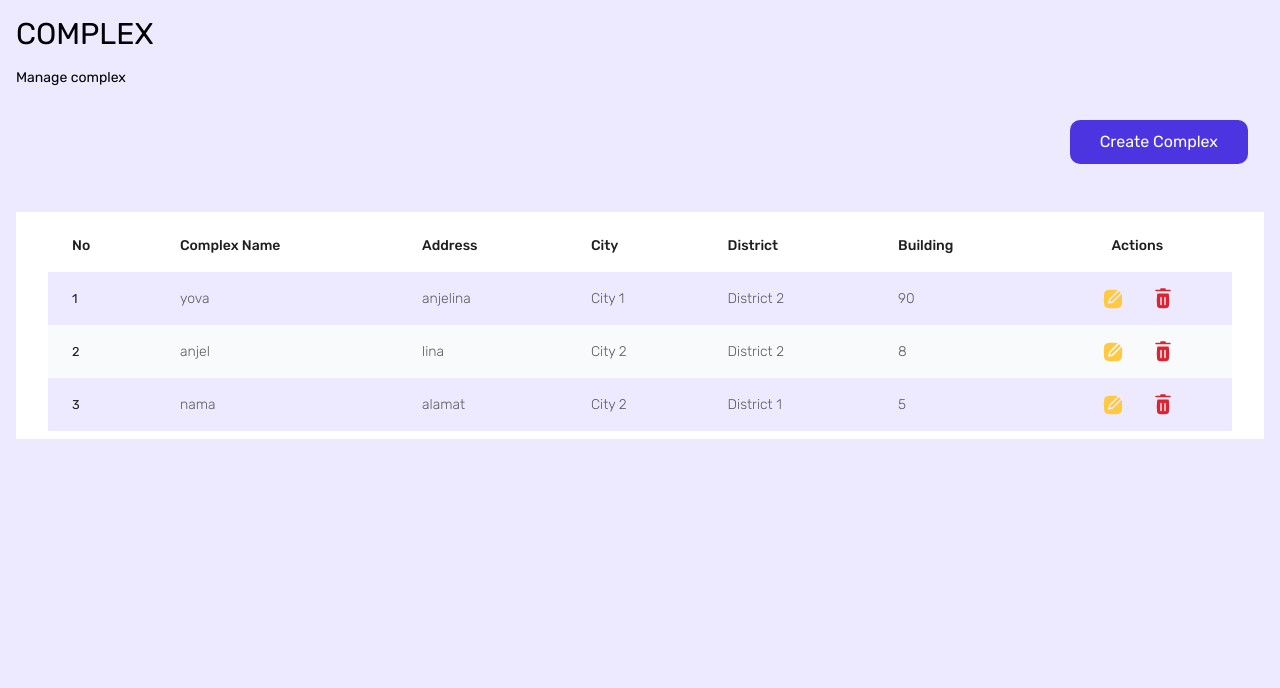
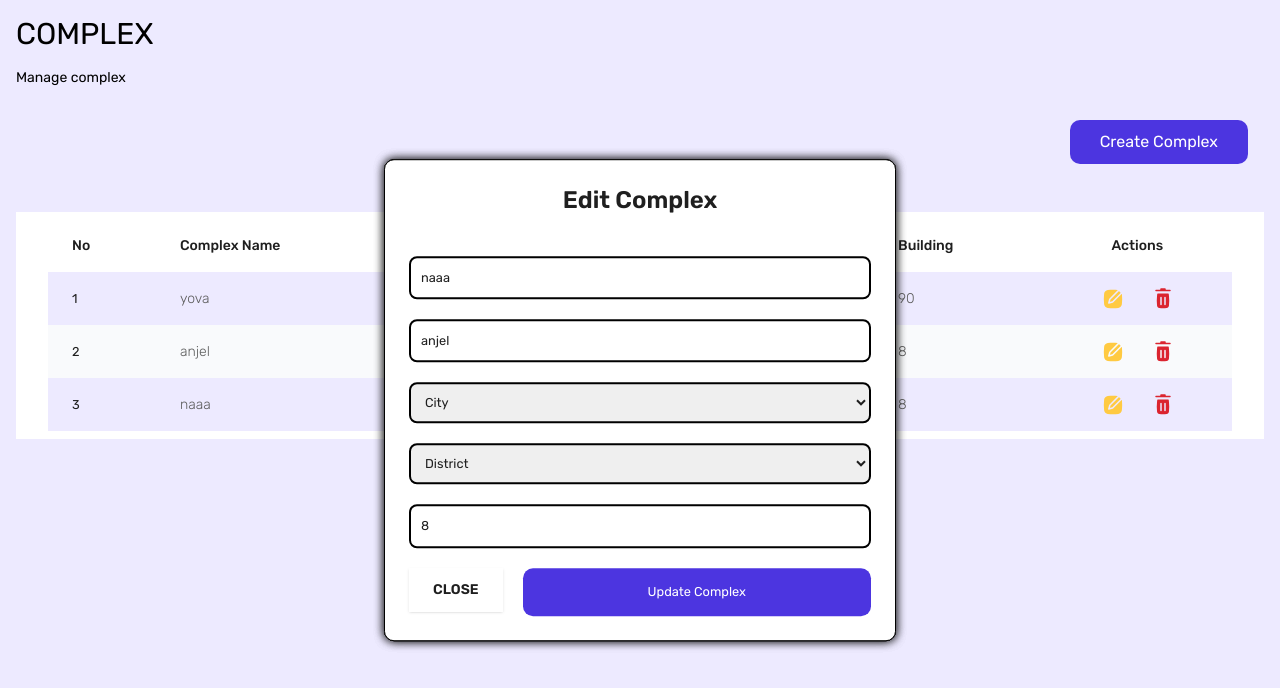
Before and after one commit to Kel2-Kanbo/Kanbo-web, a React (Create React App) app: page /complex in a window 1280 px wide. Both pictures are taken after a click on the button 1113 px from the left and 298 px from the top of the page. Shown: the top 688 px of the page. Built offline with nearby package versions, Linux system fonts and the light colour scheme; no server answers; data requests are answered from the project's data file.

Commit message:
fix: modal edit complex

```diff
--- a/db.json
+++ b/db.json
@@ -18,11 +18,11 @@
     },
     {
       "id": "92aa1956-bbaf-4a7d-93a6-e878a7696155",
-      "complexName": "nama",
-      "complexAddress": "alamat",
-      "city": "City 2",
-      "district": "District 1",
-      "building": "5"
+      "complexName": "naaa",
+      "complexAddress": "anjel",
+      "city": "City 1",
+      "district": "District 2",
+      "building": "8"
     }
   ],
   "room": [
--- a/src/Components/EditComplex/index.jsx
+++ b/src/Components/EditComplex/index.jsx
@@ -1,4 +1,3 @@
-import styled from "@emotion/styled";
 import React, { useState } from "react";
 
 import FormInput from "../FormInput";
@@ -7,73 +6,8 @@ import Button from "../Button";
 import SelectWrap from "../SelectWrap";
 
 export default function EditComplex(props) {
-  const { _handleCloseModalEdit, complex, updateComplex } = props;
+  const { handleClose, complex, updateComplex } = props;
   const [msg, setMsg] = useState("");
-
-  console.log(complex);
-
-  // const _handleEditComplex = (e) => {
-  //   e.preventDefault();
-  //   const { complexName, complexAddress, city, district, building } = complex
-  //   const complex = {
-  //     complexName: complexName.value,
-  //     complexAddress: complexAddress.value,
-  //     city: city.value,
-  //     district: district.value,
-  //     building: building.value,
-  //   };
-  //   props.updateComplex(complex);
-  //   setMsg("Complex updated successfully");
-  //   _handleCloseModalEdit();
-  // }
-
-  const _handleClose = () => {
-    _handleCloseModalEdit();
-    setInputs([
-      {
-        id: 0,
-        name: "complexName",
-        type: "text",
-        placeholder: "Complex Name",
-        value: "",
-        required: true,
-      },
-      {
-        id: 1,
-        name: "complexAddress",
-        type: "text",
-        placeholder: "Complex Address",
-        value: "",
-        required: true,
-      },
-      {
-        id: 2,
-        name: "city",
-        type: "select",
-        placeholder: "City",
-        options: ["City 1", "City 2", "City 3"],
-        value: "",
-        required: true,
-      },
-      {
-        id: 3,
-        name: "district",
-        type: "select",
-        placeholder: "District",
-        options: ["District 1", "District 2", "District 3"],
-        value: "",
-        required: true,
-      },
-      {
-        id: 4,
-        name: "building",
-        type: "number",
-        placeholder: "Building",
-        value: "",
-        required: true,
-      },
-    ]);
-  }
 
   const [inputs, setInputs] = useState([
     {
@@ -81,7 +15,7 @@ export default function EditComplex(props) {
       name: "complexName",
       type: "text",
       placeholder: "Complex Name",
-      value: "",
+      value: complex.complexName,
       required: true,
     },
     {
@@ -89,7 +23,7 @@ export default function EditComplex(props) {
       name: "complexAddress",
       type: "text",
       placeholder: "Complex Address",
-      value: "",
+      value: complex.complexAddress,
       required: true,
     },
     {
@@ -98,7 +32,7 @@ export default function EditComplex(props) {
       type: "select",
       placeholder: "City",
       options: ["City 1", "City 2", "City 3"],
-      value: "",
+      value: complex.city,
       required: true,
     },
     {
@@ -107,7 +41,7 @@ export default function EditComplex(props) {
       type: "select",
       placeholder: "District",
       options: ["District 1", "District 2", "District 3"],
-      value: "",
+      value: complex.district,
       required: true,
     },
     {
@@ -115,10 +49,50 @@ export default function EditComplex(props) {
       name: "building",
       type: "number",
       placeholder: "Building",
-      value: "",
+      value: complex.building,
       required: true,
     },
   ]);
+
+  const _handleClose = () => {
+    handleClose();
+  }
+
+  const _handleEditComplex = (e) => {
+    e.preventDefault();
+    if (
+      inputs[0].value &&
+      inputs[1].value &&
+      inputs[2].value &&
+      inputs[3].value &&
+      inputs[4].value
+    ) {
+      updateComplex({
+        id: complex.id,
+        complexName: inputs[0].value,
+        complexAddress: inputs[1].value,
+        city: inputs[2].value,
+        district: inputs[3].value,
+        building: inputs[4].value,
+      });
+      alert("Complex has been updated");
+      _handleClose();
+    } else {
+      setMsg("Please fill all fields");
+    }
+  };
+
+  const _handleChange = (e) => {
+    const { name, value } = e.target;
+    setInputs((prevInputs) => {
+      return prevInputs.map((input) => {
+        if (input.name === name) {
+          input.value = value;
+        }
+        return input;
+      });
+    });
+  };
 
   return (
     <>
@@ -133,11 +107,19 @@ export default function EditComplex(props) {
                 {...input}
                 value={input.value}
                 type={input.type}
+                name={input.name}
+                placeholder={input.placeholder}
+                onChange={_handleChange}
               />
             </>
           ) : (
             <>
-              <SelectWrap type={input.type}>
+              <SelectWrap
+                type={input.type}
+                name={input.name}
+                placeholder={input.placeholder}
+                onChange={_handleChange}
+              >
                 <option value="">{input.placeholder}</option>
                 {input.options.map((option, optionIdx) => (
                   <option key={optionIdx} value={option}>
@@ -152,12 +134,11 @@ export default function EditComplex(props) {
         <div className="flex gap-4 justify-between w-full text-primary-white">
           <button
             className="font-bold text-textColor-black uppercase px-6 py-3 text-sm shadow mr-1 mb-1"
-            type="button"
             onClick={_handleClose}
           >
             Close
           </button>
-          <Button type="button">
+          <Button onClick={_handleEditComplex} type="button">
             Update Complex
           </Button>
         </div>
--- a/src/Components/TableComplex/index.jsx
+++ b/src/Components/TableComplex/index.jsx
@@ -1,20 +1,22 @@
 import React, { useState } from "react";
-import { Link } from "react-router-dom";
-import { RiDeleteBin5Line } from "react-icons/ri";
-import { FiEdit } from "react-icons/fi";
+
 import EditComplex from "../EditComplex";
 import ButtonIconDelete from "../ButtonIconDelete";
 import ButtonIconEdit from "../ButtonIconEdit";
 
 export default function TableComplex(props) {
   const { complex, removeComplex, updateComplex } = props;
+  console.log(complex)
   const [showModalEdit, setShowModalEdit] = useState(false);
+
+  const _handleOpenModalEdit = () => {
+    setShowModalEdit(true);
+  }
   const _handleCloseModalEdit = () => {
     setShowModalEdit(false);
-  };
-  const _handleOpenModalEdit = () => {
-    setShowModalEdit(true);
-  };
+  }
+
+
 
   let angka = 0;
 
@@ -27,7 +29,7 @@ export default function TableComplex(props) {
               <table class="min-w-full">
                 <thead class="bg-white">
                   <tr>
-                  <th
+                    <th
                       scope="col"
                       class="text-sm font-medium text-textColor-black px-6 py-4 text-left"
                     >
@@ -71,13 +73,11 @@ export default function TableComplex(props) {
                     </th>
                   </tr>
                 </thead>
-                <tbody >
+                <tbody>
                   {complex?.map((complex) => (
                     <tr class="bg-secondary-blue">
                       <td class="px-6 py-4 whitespace-no-wrap">
-                        {
-                          angka = angka + 1
-                        }
+                        {(angka = angka + 1)}
                       </td>
                       <td class="text-sm text-textColor-blackThin font-light px-6 py-4 whitespace-nowrap">
                         {complex.complexName}
@@ -95,18 +95,20 @@ export default function TableComplex(props) {
                         {complex.building}
                       </td>
                       <td class="flex justify-center gap-8 px-6 py-4 whitespace-nowrap">
-                        <button onClick={() => updateComplex(complex)}>
-                          <ButtonIconEdit onClick={_handleOpenModalEdit} />
+                        <button onClick={_handleOpenModalEdit}>
+                          <ButtonIconEdit
+                            onClick={() => updateComplex(complex)}
+                          />
                           {showModalEdit ? (
                             <EditComplex
-                              _handleCloseModalEdit={_handleCloseModalEdit}
+                              handleClose={_handleCloseModalEdit}
+                              updateComplex={updateComplex}
                               complex={complex}
-                              updateComplex={() => updateComplex(complex)}
                             />
                           ) : null}
                         </button>
                         <button onClick={() => removeComplex(complex.id)}>
-                          <ButtonIconDelete/>
+                          <ButtonIconDelete />
                         </button>
                       </td>
                     </tr>
--- a/src/Pages/Complex/index.jsx
+++ b/src/Pages/Complex/index.jsx
@@ -46,7 +46,7 @@ export default function Complex() {
     console.log(data)
     console.log(data.id)
     const response = await api.put(`/complex/${data.id}`, data);
-    const {id, complexName, complexAddress, city, district, building} = response.data;
+    const {id} = response.data;
     console.log(response.data);
     setComplex(complex.map((data) => {
       return data.id === id ? { ...response.data } : data;
@@ -54,6 +54,7 @@ export default function Complex() {
     if (response.data) {
       const allComplex = await getComplex();
       setComplex(allComplex);
+      setShowModal(false);
     }
   }
 
@@ -87,6 +88,7 @@ export default function Complex() {
       <div className="bg-primary-white items-center m-4">
         <TableComplex
           complex={complex}
+          handleClose={_handleCloseModal}
           removeComplex={removeComplex}
           updateComplex={updateComplex}
         />
```
